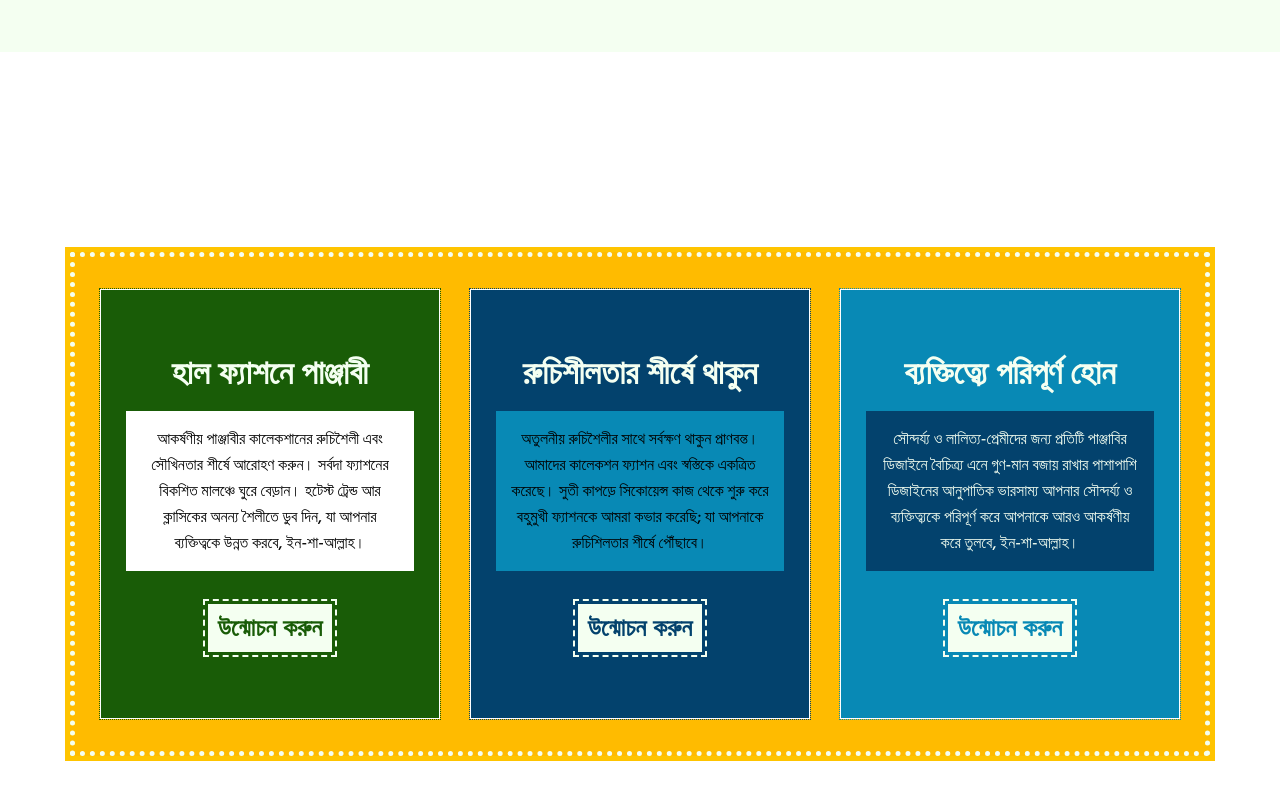
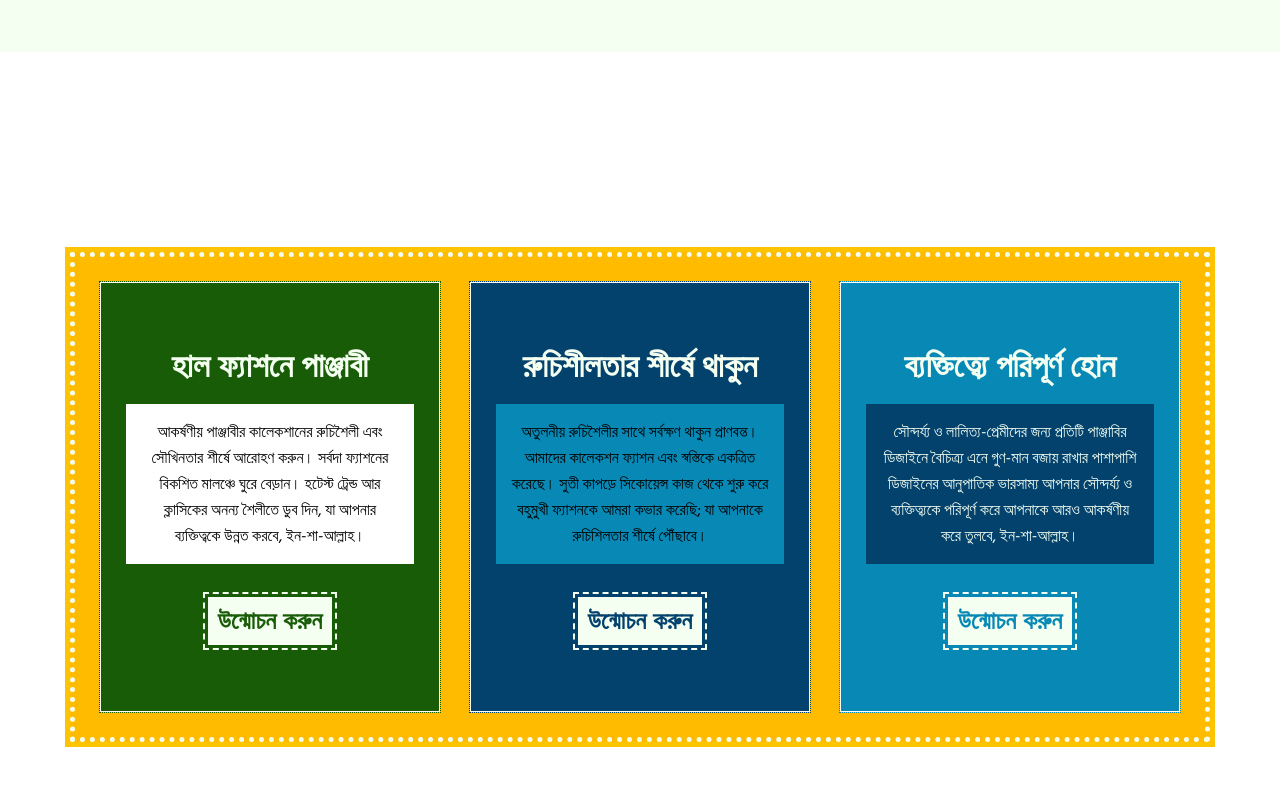
Before and after one commit to SurgeEthics/CSS-Practice02, a plain HTML site: page index.html in a window 1280 px wide. Shown: the part 748-1548 px from the top of the page. Drawn offline with Linux system fonts and the light colour scheme.

Commit message:
Update style.css

```diff
--- a/style.css
+++ b/style.css
@@ -91,8 +91,8 @@
     background-size: contain;
     width: 1140px;
     max-width: 100%;
-    height: 63vh;
-    max-height: 100%;
+    /*height: 63vh;
+    max-height: 100%;*/
     border: 5px dotted #F4FFF1;
     outline: 5px solid rgb(255, 196, 0);
 }
@@ -110,7 +110,7 @@
 
 .hind-siliguri-regular{
     font-family: "Hind Siliguri", serif;
-    font-weight: 500;
+    font-weight: 400;
     font-style: normal;
 }
 
```
